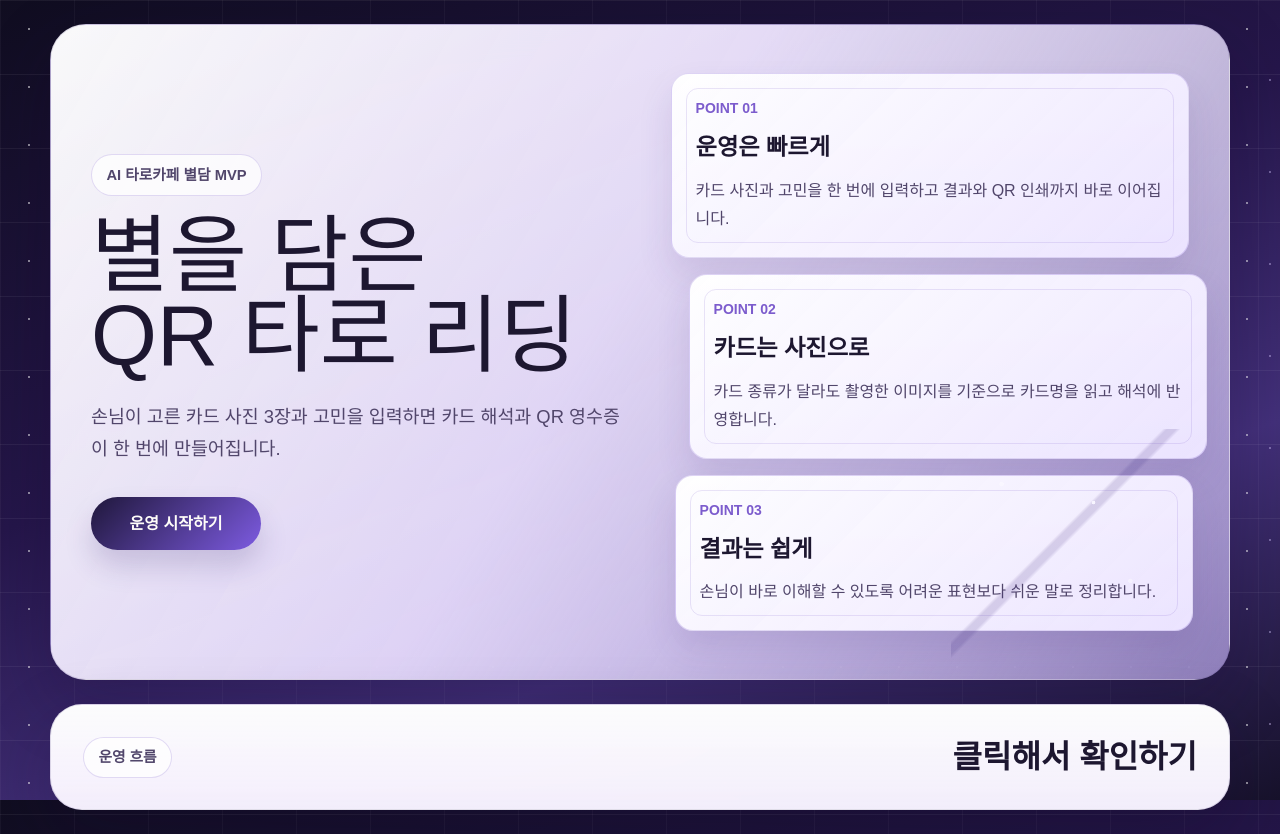
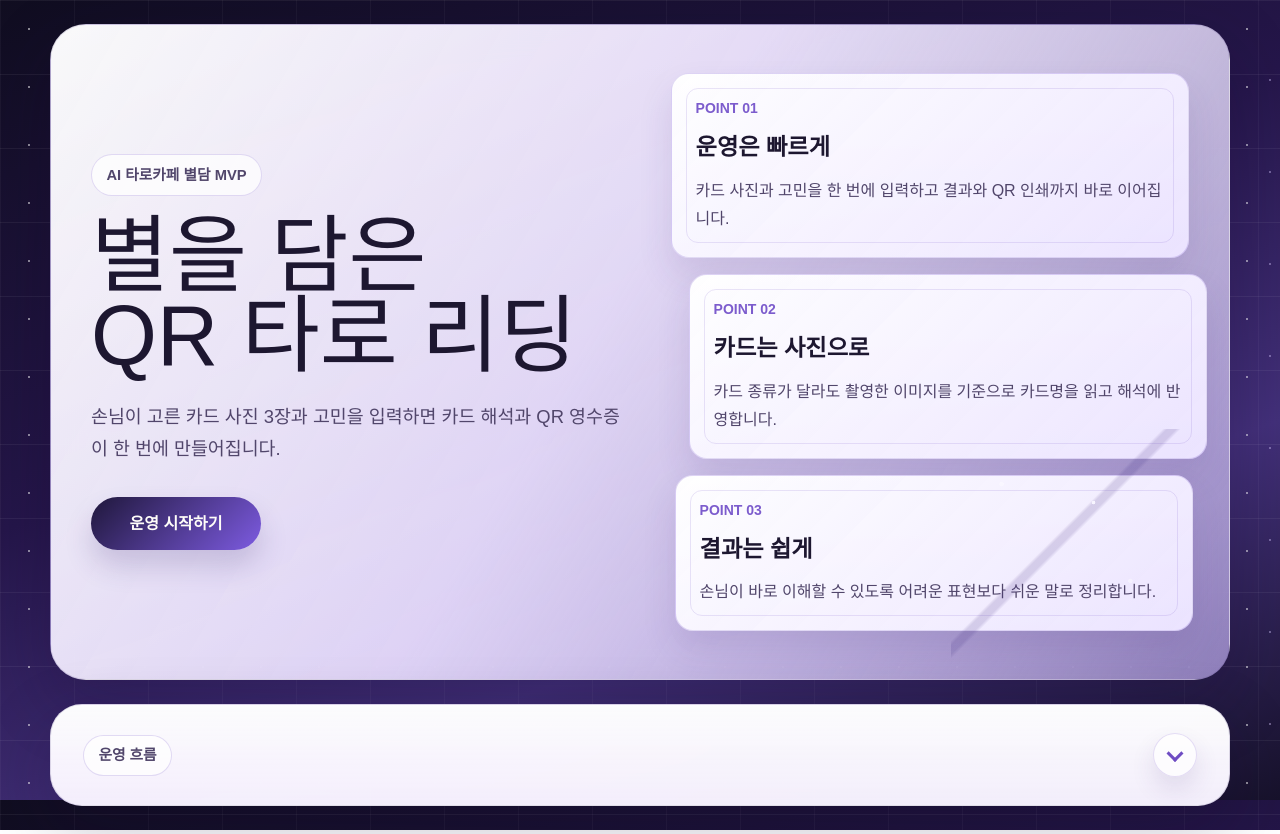
Before and after one commit to ysoo1234/taro, a Next.js app: page / in a window 1280 px wide. Built offline with nearby package versions, Linux system fonts and the light colour scheme; a web font is replaced by a local one.

Commit message:
ui 수정

```diff
--- a/src/app/globals.css
+++ b/src/app/globals.css
@@ -262,7 +262,34 @@ a {
 
 .byeoldam-flow-details summary strong {
   color: var(--ink);
-  font-size: clamp(1.2rem, 3vw, 2rem);
+  font-size: clamp(1rem, 2vw, 1.25rem);
+}
+
+.flow-arrow {
+  position: relative;
+  width: 2.75rem;
+  height: 2.75rem;
+  flex: 0 0 auto;
+  border-radius: 999px;
+  border: 1px solid rgba(124, 92, 205, 0.2);
+  background: rgba(255, 255, 255, 0.72);
+  box-shadow: 0 12px 24px rgba(63, 43, 112, 0.12);
+}
+
+.flow-arrow::before {
+  content: "";
+  position: absolute;
+  left: 50%;
+  top: 46%;
+  width: 0.72rem;
+  height: 0.72rem;
+  border-right: 3px solid var(--violet);
+  border-bottom: 3px solid var(--violet);
+  transform: translate(-50%, -58%) rotate(45deg);
+}
+
+.byeoldam-flow-details[open] .flow-arrow::before {
+  transform: translate(-50%, -28%) rotate(225deg);
 }
 
 .studio-panel {
--- a/src/app/page.tsx
+++ b/src/app/page.tsx
@@ -106,7 +106,7 @@ export default function Home() {
           <details className="byeoldam-flow-details">
             <summary>
               <span className="byeoldam-pill">운영 흐름</span>
-              <strong>클릭해서 확인하기</strong>
+              <span className="flow-arrow" aria-hidden="true" />
             </summary>
 
             <div className="mt-6 grid gap-4 md:grid-cols-5">
```
